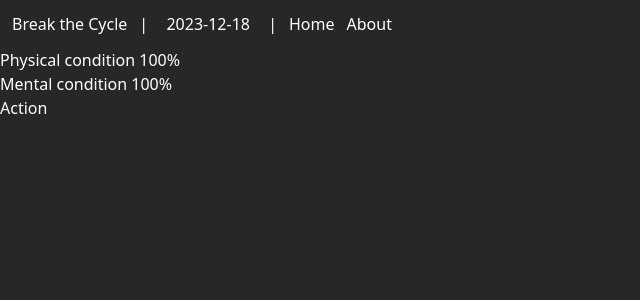
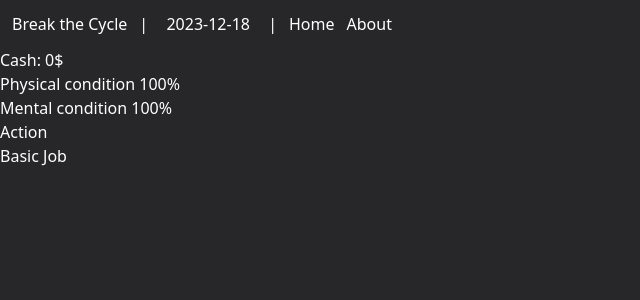
Before and after one commit to mantas6/break-the-cycle, a Vue app: page / in a window 1280 px wide. Shown: the top 300 px of the page, without its empty margins (0-640 px from the left). Built offline with nearby package versions, Linux system fonts and the light colour scheme.

Commit message:
Prototyping

```diff
--- a/src/main.js
+++ b/src/main.js
@@ -6,9 +6,8 @@ import { createPinia } from 'pinia'
 import App from './App.vue'
 import router from './router'
 
-import { ClockPlugin } from "@/plugins/clock.js";
-import { SerializationPlugin } from "@/plugins/serialization.js";
-import {useNervousStore} from "@/stores/body/nervous.js";
+import { ClockPlugin } from "@/plugins/clock";
+import { SerializationPlugin } from "@/plugins/serialization";
 
 const app = createApp(App)
 
@@ -20,6 +19,3 @@ app.use(store)
 app.use(router)
 
 app.mount('#app')
-
-
-const nervous = useNervousStore();
--- /dev/null
+++ b/src/stores/actions.js
@@ -0,0 +1,35 @@
+import {ref, computed, reactive} from 'vue'
+import { defineStore } from 'pinia'
+import { sum } from "lodash";
+
+export const useActionsStore = defineStore('actions', () => {
+    const active = reactive({ abc: 1 });
+
+    const currentCount = computed(() => {
+        return sum(Object.values(active));
+    });
+
+    const maxCount = computed(() => 24);
+
+    const all = computed(() => {
+        return {
+            basic_job: { title: 'Basic Job' },
+        };
+    });
+
+    function increase(name) {
+
+    }
+
+    function decrease(name) {
+
+    }
+
+    return {
+        active,
+
+        currentCount,
+        maxCount,
+        all,
+    };
+})
--- a/src/stores/body/nervous.js
+++ b/src/stores/stats/brain.js
@@ -3,7 +3,7 @@ import { defineStore } from 'pinia'
 import { createBarStat, calcBarStatPercent, makeBarStatModify } from '@/helpers/bar-stat.js'
 
 
-export const useNervousStore = defineStore('nervous', () => {
+export const useBrainStore = defineStore('brain', () => {
     const healthSt = createBarStat(1000);
     const healthLt = createBarStat(1000);
 
--- /dev/null
+++ b/src/stores/stats/skeletal.js
@@ -0,0 +1,10 @@
+import { ref, computed } from 'vue'
+import { defineStore } from 'pinia'
+
+export const useSkeletalStore = defineStore('skeletal', () => {
+    const muscleMass = ref(100);
+
+    return {
+        muscleMass,
+    };
+})
--- /dev/null
+++ b/src/stores/stats/wallet.js
@@ -0,0 +1,10 @@
+import { ref, computed } from 'vue'
+import { defineStore } from 'pinia'
+
+export const useWalletStore = defineStore('wallet', () => {
+    const balance = ref(0);
+
+    return {
+        balance,
+    };
+})
--- a/src/views/HomeView.vue
+++ b/src/views/HomeView.vue
@@ -1,16 +1,24 @@
 <script setup>
-import { useNervousStore } from "@/stores/body/nervous.js";
+import { useBrainStore } from "@/stores/stats/brain";
+import { useWalletStore } from "@/stores/stats/wallet";
+import {useActionsStore} from "@/stores/actions.js";
 
-const nervous = useNervousStore();
+const brain = useBrainStore();
+const wallet = useWalletStore();
+const actions = useActionsStore();
 
 function doAction() {
-  const diff = nervous.modifyHealthSt(-175)
+  const diff = brain.modifyHealthSt(-175)
   console.log(diff)
 }
 </script>
 
 <template>
-  <div>Physical condition {{ nervous.condition * 100 }}%</div>
-  <div>Mental condition {{ nervous.mentalCondition * 100 }}%</div>
+  <div>Cash: {{ wallet.balance }}$</div>
+  <div>Physical condition {{ brain.condition * 100 }}%</div>
+  <div>Mental condition {{ brain.mentalCondition * 100 }}%</div>
   <button @click="doAction">Action</button>
+  <div>
+    <button v-for="action in actions.all">{{ action.title }}</button>
+  </div>
 </template>
```
